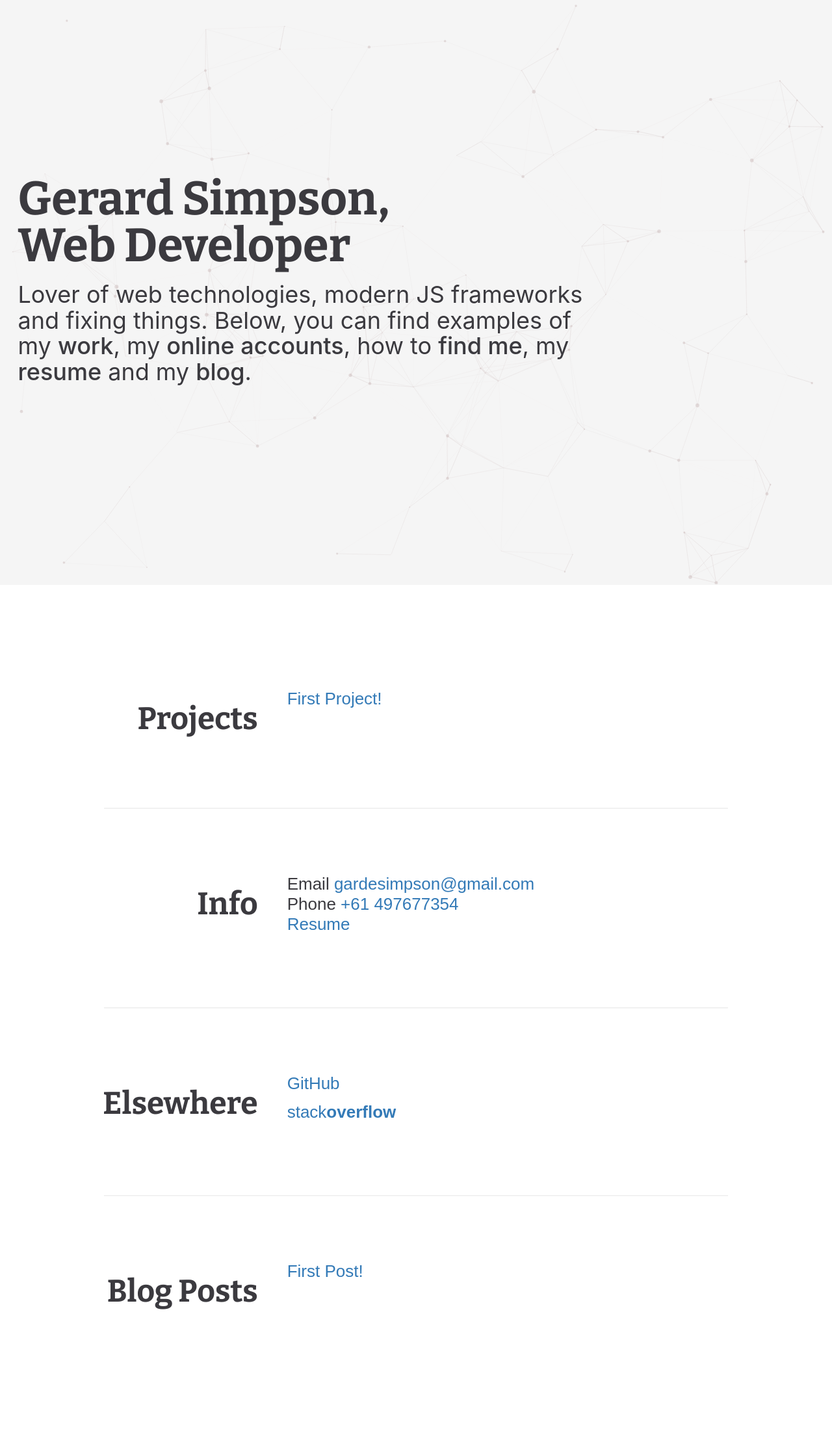
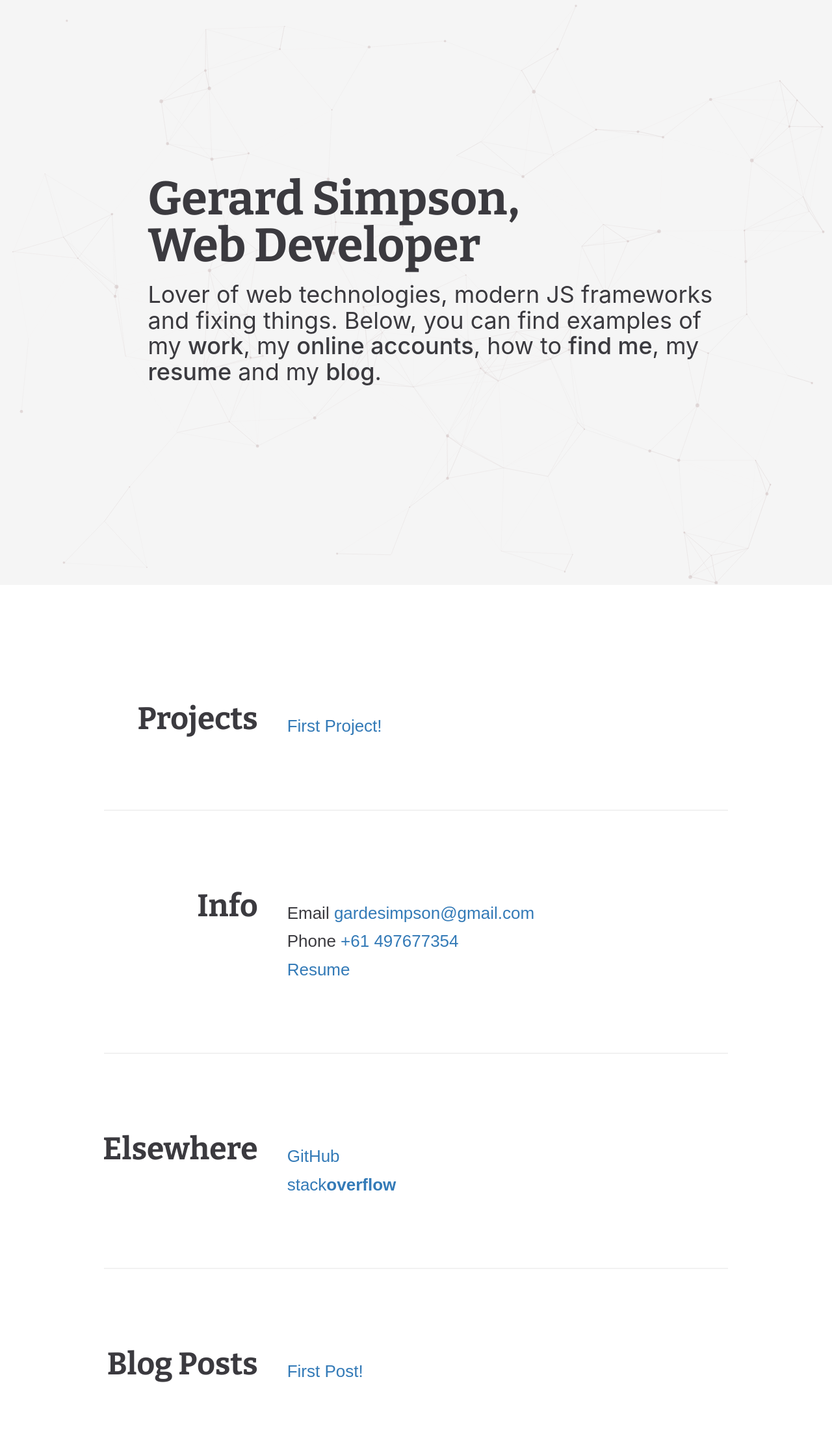
Before and after one commit to node-gs/GerardSimpson, a Jekyll site: the page built from index.html, in a window 1280 px wide. Shown: the whole page at 65% size. Built offline with Jekyll 4.4.1, drawn with Linux system fonts in a browser that asks for light colours; before the commit the page ends 2124 px from its top, so only the background shows below that.

Commit message:
Styling info section, adding anchor tags

```diff
--- a/_layouts/custom.html
+++ b/_layouts/custom.html
@@ -51,26 +51,34 @@
         </div>
       </div>
       <hr>
-      <div class='container-fluid content'>
+      <div class='container-fluid content' id="info">
         <div class="row">
           <div class='col-xs-4 left-col'>
             <h3>Info</h3>
           </div>
           <div class='col-xs-8 right-col'>
-            <p>
-              Email
-              <a href='mailto:gardesimpson@gmail.com'>gardesimpson@gmail.com</a>
-              <br>
-              Phone
-              <a href='tel:0031681182625'>+61 497677354</a>
-              <br>
-              <a href=''>Resume</a>
-            </p>
+          <ul>
+            <li>
+              <p>
+                Email <a href='mailto:gardesimpson@gmail.com'>gardesimpson@gmail.com</a>
+              <p>
+            </li>
+            <li>
+              <p>
+                Phone <a href='tel:0031681182625'>+61 497677354</a>
+              </p>
+            </li>
+            <li>
+              <p>
+                <a href=''>Resume</a>
+              </p>
+            </li>
+          </ul>
           </div>
       </div>
       </div>
       <hr>
-      <div class='container-fluid content'>
+      <div class='container-fluid content' id="elsewhere">
         <div class="row">
           <div class='col-xs-4 left-col'>
             <h3>Elsewhere</h3>
@@ -92,7 +100,7 @@
         </div>
       </div>
       <hr>
-      <div class='container-fluid content'>
+      <div class='container-fluid content' id="blog">
         <div class="row">
           <div class='col-xs-4 left-col'>
             <h3>
--- a/_sass/_custom.scss
+++ b/_sass/_custom.scss
@@ -227,7 +227,7 @@ header[role="banner"] {
       width: 70%;
       height: 50%;
       margin-top: 20%;
-      margin-left: 1%;
+      margin-left: 17%;
     h1 {
       font-size: 72px;
       line-height: 100%;
@@ -261,6 +261,9 @@ section[role="main"] {
   .right-col {
     p {
      font-size: 26px;
+    }
+    ul {
+      padding-top: 42px;
     }
   }
 }
```
